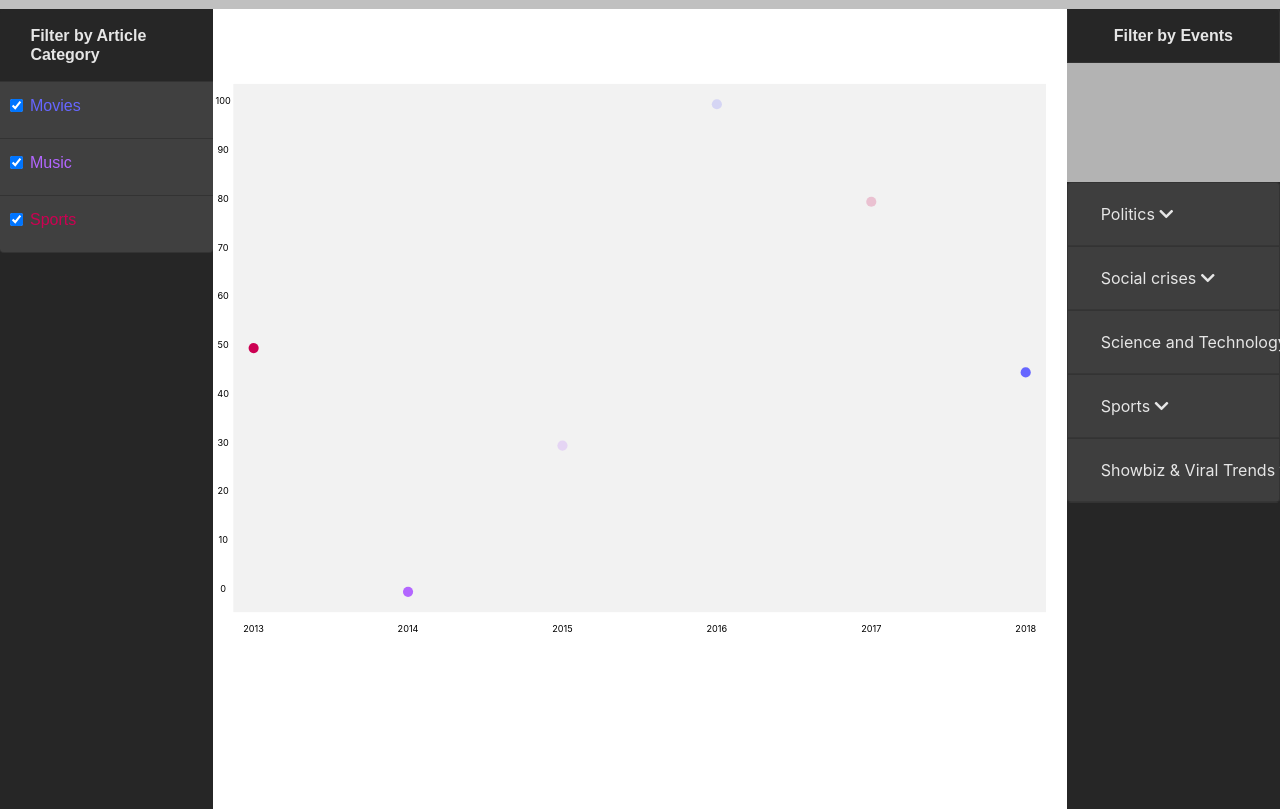
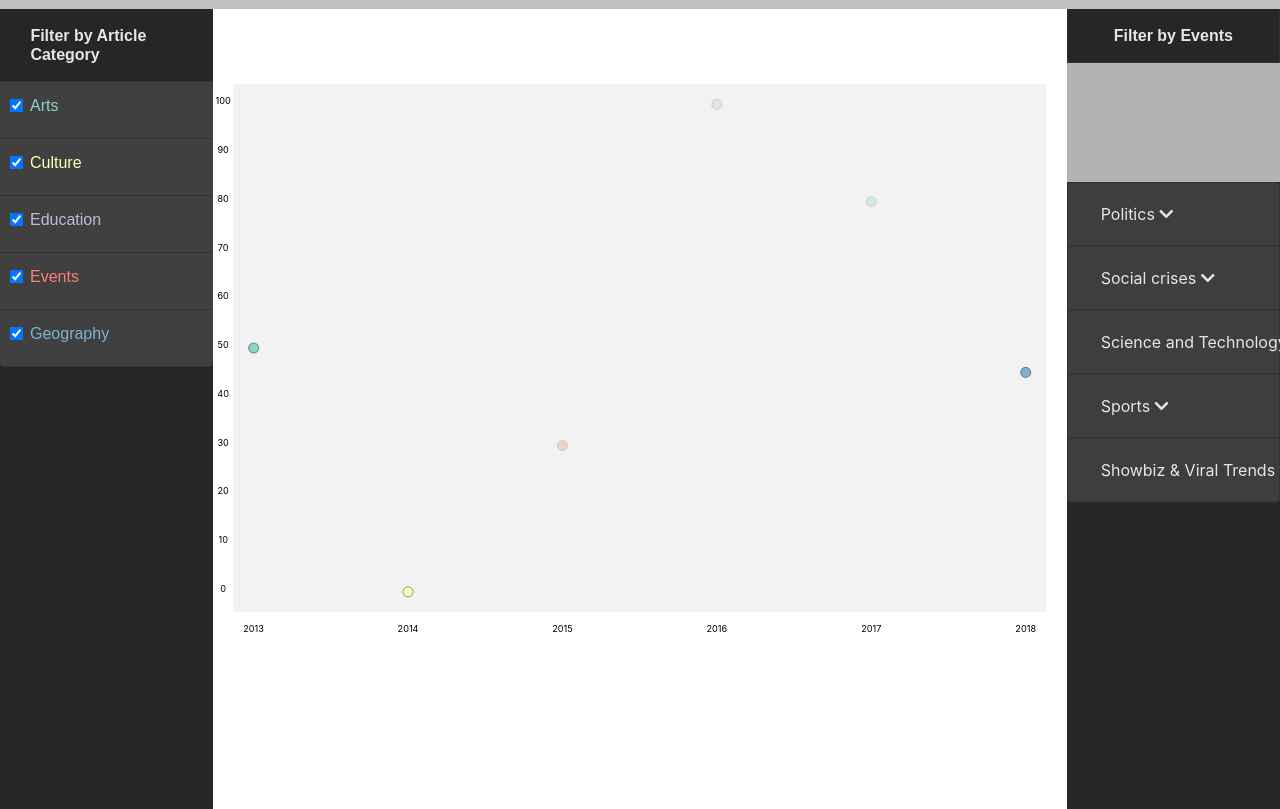
Before and after one commit to IviDim/DataViz, a plain HTML site: page index.html in a window 1280 px wide. Shown: the part 38-847 px from the top of the page. Drawn offline with nearby package versions, Linux system fonts and the light colour scheme.

Commit message:
Minor changes in article_and_category_addition.js. Moves colorCycle function to a separate file.

```diff
--- a/assets/js/article_and_category_addition.js
+++ b/assets/js/article_and_category_addition.js
@@ -2,8 +2,21 @@
 // Data
 const pageviews = [50, 0, 30, 100, 80, 45];
 const years = ["2013", "2014", "2015", "2016", "2017", "2018"];
-const categories = ["Sports", "Music", "Music", "Movies", "Sports", "Movies"]
+const categories = ["Arts", "Culture", "Events", "Education", "Arts",
+					"Geography"]
 const selected = [true, true, false, false, false, true];
+
+// Color palette
+const color_palette =  {"Arts": "#8dd3c7", "Culture": "#ffffb3",
+						"Education": "#bebada", "Events": "#fb8072",
+						"Geography": "#80b1d3", "Health": "#fdb462",
+						"History": "#b3de69", "Humanities":  "#fccde5",
+						"Language": "#d9d9d9", "Law": "#bc80bd",
+						"Life": "#ccebc5", "Mathematics": "#ffed6f"};
+
+// TODO Find colors for "Nature", "People", "Philosohpy", "Politics",
+//						"Reference", "Religion", "Science and Technology",
+//						"Society", "Sports", "Universe", "World"
 
 function whenDocumentLoaded(action) {
 
@@ -54,6 +67,7 @@ class ScatterPlot {
 				.attr("r", 2.5)
 				.attr("cx", d => pointX_to_svgX(d.x))
 				.attr("cy", d => pointY_to_svgY(d.y))
+				.attr("style", d => "fill: " + color_palette[d.categ])
 				.attr("class", d => d.categ.toLowerCase())
 				.classed("event-selected", d => d.sel == true); // selected events
 
@@ -114,7 +128,8 @@ class ArticleCategories {
 
 		li.append("label")
 			.attr("for", d => d.toLowerCase())
-			.attr("class", d => d.toLowerCase() + " event-selected")
+			.attr("style", d => "color: " + color_palette[d])
+			.classed("event-selected", true)
 			.text(d => d);
 	}
 }
@@ -128,6 +143,7 @@ whenDocumentLoaded(() => {
 		 				data.push({"y": x[0], "x":i, "name": x[1],
 		 							"sel": x[2], "categ": x[3]}));
 
+
 	const plot = new ScatterPlot("scatterplot", data);
 	//TODO Check if we can pass categories directly, instead of data
 	new ArticleCategories("category-filter", data);
--- /dev/null
+++ b/assets/js/color_cycle.js
@@ -0,0 +1,10 @@
+function colorCycle(colors) {
+
+	let index = -1;
+
+	return () => {
+
+		index = (index + 1) % colors.length;
+		return colors[index];
+	}
+}
--- a/assets/js/filter_by_category.js
+++ b/assets/js/filter_by_category.js
@@ -1,5 +1,6 @@
 function filter_by_category(id) {
 
+	console.log("Wow");
 	const circles = d3.selectAll("circle").filter("." + id);
 
 	circles.transition().style("visibility",
--- a/assets/js/select_event.js
+++ b/assets/js/select_event.js
@@ -1,17 +1,6 @@
 const color_cycle = ["#F0EAD6", "#D2C29D", "#766F57", "#7F4145"];
 
-function colorCycle(colors=color_cycle) {
-
-	let index = -1;
-
-	return () => {
-
-		index = (index + 1) % colors.length;
-		return colors[index];
-	}
-}
-
-const cc = colorCycle();
+const cc = colorCycle(color_cycle);
 
 function select_event(id, name) {
 
--- a/assets/style/style.css
+++ b/assets/style/style.css
@@ -99,24 +99,15 @@ text {
 	text-anchor: middle;
 }
 
-.sports {
-	fill: #cc0052;
-	color: #cc0052;
-}
+circle {
 
-.music {
-	fill: #b366ff;
-	color: #b366ff;
-}
-
-.movies {
-	fill: #6666ff;
-	color: #6666ff;
+	stroke: black;
+	stroke-width: 0.2;
 }
 
 circle:not(.event-selected) {
 
-	opacity: 0.2;
+	opacity: 0.3;
 }
 
 .event-selected {
--- a/index.html
+++ b/index.html
@@ -29,6 +29,7 @@
 
 	<!-- JS scripts -->
 	<script type="text/javascript" src="./assets/js/article_and_category_addition.js"></script>
+	<script type="text/javascript" src="./assets/js/color_cycle.js"></script>
 	<script type="text/javascript" src="./assets/js/filter_by_category.js"></script>
 	<script type="text/javascript" src="./assets/js/event_addition.js"></script>
 	<script type="text/javascript" src="./assets/js/select_event.js"></script>
```
Also changed, not shown: assets/img/test.png (added), 2 other files.
